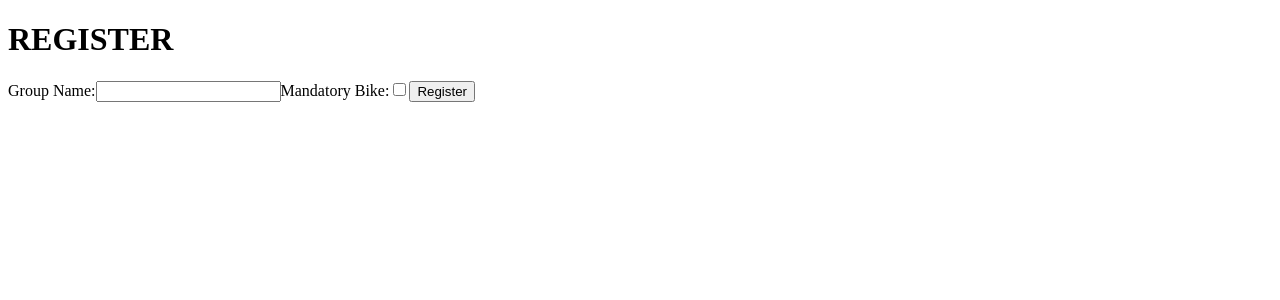
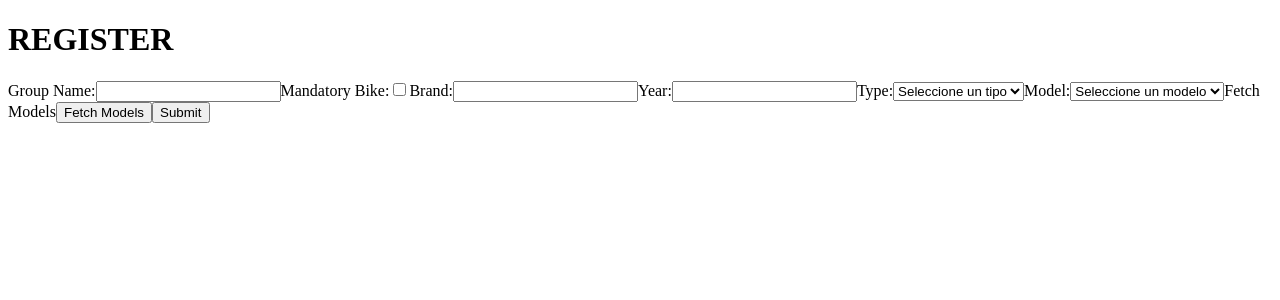
Before and after one commit to daniellopez1999/Enjoy-the-Throttle, a React (Create React App) app in the folder client/ett-client/: page /creategroup in a window 1280 px wide. Shown: the top 300 px of the page. Built offline with nearby package versions, Linux system fonts and the light colour scheme.

Commit message:
CreateGroup with fetch of bikes works supossedly. check a couple of times more

```diff
--- a/client/ett-client/src/CreateGroup.jsx
+++ b/client/ett-client/src/CreateGroup.jsx
@@ -1,19 +1,80 @@
 import React from 'react'
-import { useState } from 'react';
+import { useState, useEffect } from 'react';
 import { createGroupRequest, joinGroupRequest } from './requests/group';
 import { useNavigate } from 'react-router-dom';
+import { getModels } from './requests/user';
 
 
 const urlCreateGroup = 'http://localhost:3001/createGroup';
 
+const APIUrl = 'https://api.api-ninjas.com/v1/motorcycles?make='
+
+const validBikeTypes = ['Scooter', 'Naked bike', 'Sport','Custom / cruiser', 'ATV', 'Cross / motocross','Enduro / offroad', 'Classic','Minibike, cross','Trial','Allround','Touring']
+
 
 const CreateGroup = () => {
   const [groupName, setGroupName] = useState('');
-  const [bikeBrand, setBikeBrand] = useState(null);
-  const [bikeModel, setBikeModel] = useState(null);
+  const [bikeBrand, setBikeBrand] = useState('');
+  const [bikeModel, setBikeModel] = useState('');
+  const [bikeYear, setBikeYear] = useState('');
+  const [bikeType, setBikeType] = useState('');
+  const [fetchedModels, setFetchedModels] = useState([]);
+  const [modelsByBrand, setModelsByBrand] = useState([]);
   const [mandatoryBike, setMandatoryBike] = useState(false);
 
   const navigate = useNavigate();
+
+
+  useEffect(() => {
+    console.log(bikeBrand)
+    console.log(fetchedModels)
+    if (bikeBrand && fetchedModels.length > 0) {
+      const selectedBrand = fetchedModels.find(
+        (brand) => brand.make === bikeBrand
+      );
+
+      if (fetchedModels) {
+        console.log(fetchedModels)
+        const fetchedModelsSorted = fetchedModels.sort((a,b) => b.displacement.localeCompare(a.displacement));
+        setModelsByBrand(fetchedModelsSorted)
+
+      } else {
+        setModelsByBrand([]);
+      }
+    } else {
+      setModelsByBrand([]);
+    }
+  }, [fetchedModels]);
+
+
+  const getModelsByBrand = async (brand) => {
+    let offset = 0;
+    // let url = `${APIUrl}${brand}&type=${bikeType}&year=${bikeYear}&offset=${offset * 30}`
+    // console.log(url)
+    let urlBikeType = bikeType.replace(' ', '%20')
+    console.log(urlBikeType)
+    const allModels = []
+    let res = await getModels(`${APIUrl}${brand}&year=${bikeYear}&offset=${offset * 30}`)
+    offset++;
+    allModels.push(...res.data)
+    console.log(allModels)
+    while (res.data.length === 30 && offset <= 5) {
+      console.log(res.data.length === 30 && offset <= 1, offset)
+      console.log(`${APIUrl}${brand}&year=${bikeYear}&offset=${offset * 30}`)
+      res = await getModels(`${APIUrl}${brand}&year=${bikeYear}&offset=${offset * 30}`);
+      allModels.push(...res.data)
+      console.log(allModels)
+      offset++;
+    }
+
+    if (res.error) {
+      console.log(res.message);
+    } else {
+      console.log(allModels);
+      setFetchedModels(allModels)
+     }
+
+  };
 
 
   const handleSubmitGroup = async (e) => {
@@ -64,12 +125,78 @@ const CreateGroup = () => {
           Mandatory Bike:
           <input
             type="checkbox"
-            value={mandatoryBike}
-            onChange={(e) => setMandatoryBike(e.target.value)}
+            checked={mandatoryBike}
+            onChange={(e) => setMandatoryBike(e.target.checked)}
           />
         </label>
 
-        <button type="submit">Register</button>
+        <label>
+            Brand:
+            <input
+              type="text"
+              value={bikeBrand}
+              onChange={(e) => setBikeBrand(e.target.value)}
+              required
+            />
+          </label>
+
+          <label>
+            Year:
+            <input
+              type="text"
+              value={bikeYear}
+              onChange={(e) => setBikeYear(e.target.value)}
+              required
+            />
+          </label>
+
+          <label>
+  Type:
+  <select
+    onChange={(e) => {
+      setBikeType(e.target.value);
+      setBikeModel(''); // Resetear bikeModel al cambiar bikeType
+    }}
+    value={bikeType}
+    required
+  >
+    <option value="">Seleccione un tipo</option>
+    {validBikeTypes.map((type, index) => (
+      <option key={index} value={type}>
+        {type}
+      </option>
+    ))}
+  </select>
+</label>
+
+<label>
+  Model:
+  <select
+    onChange={(e) => setBikeModel(e.target.value)}
+    value={bikeModel}
+    required
+  >
+    <option value="">Seleccione un modelo</option>
+    {modelsByBrand.filter(model => model.type === bikeType).map((model, index) => (
+      <option key={index} value={model.model}>
+        {model.model}
+      </option>
+    ))}
+  </select>
+</label>
+
+
+
+
+          <label>
+            Fetch Models
+            <button type="button" onClick={() => getModelsByBrand(bikeBrand)}>
+              Fetch Models
+            </button>
+          </label>
+
+
+        <button type="submit">Submit</button>
       </form>
       </div>
     </div>
```
Also changed, not shown: 1 other file (tests, documents, lock files or other folders).
